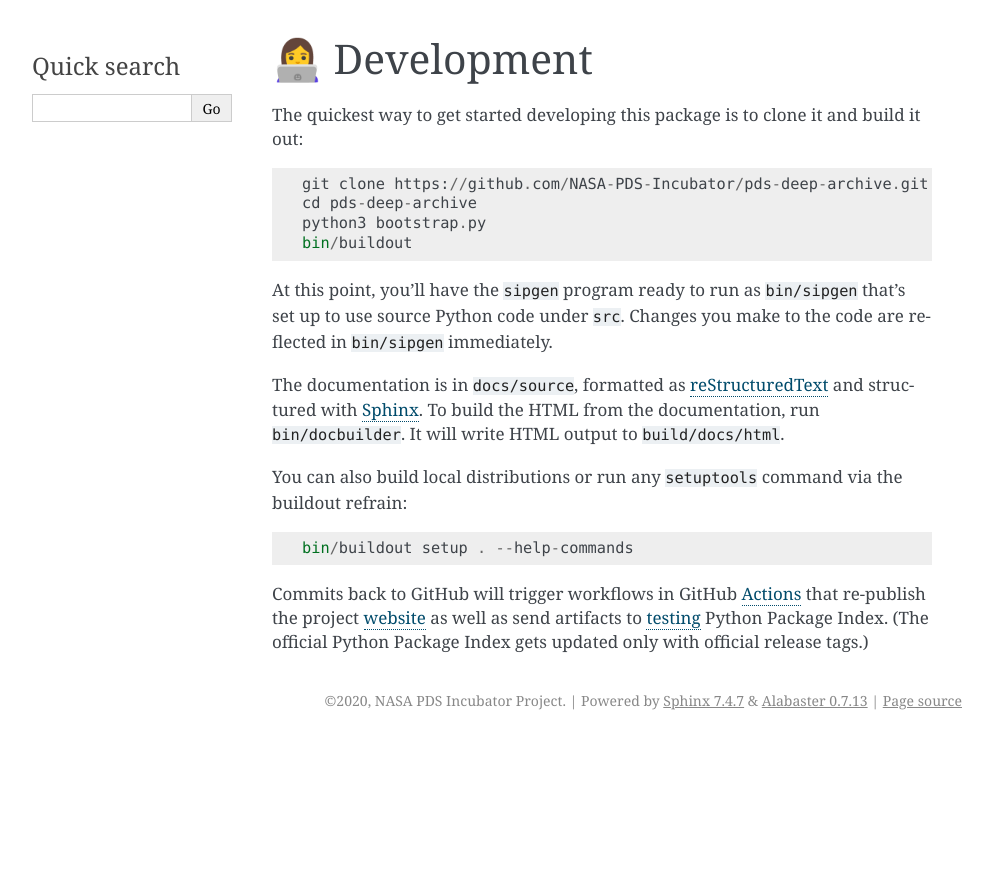
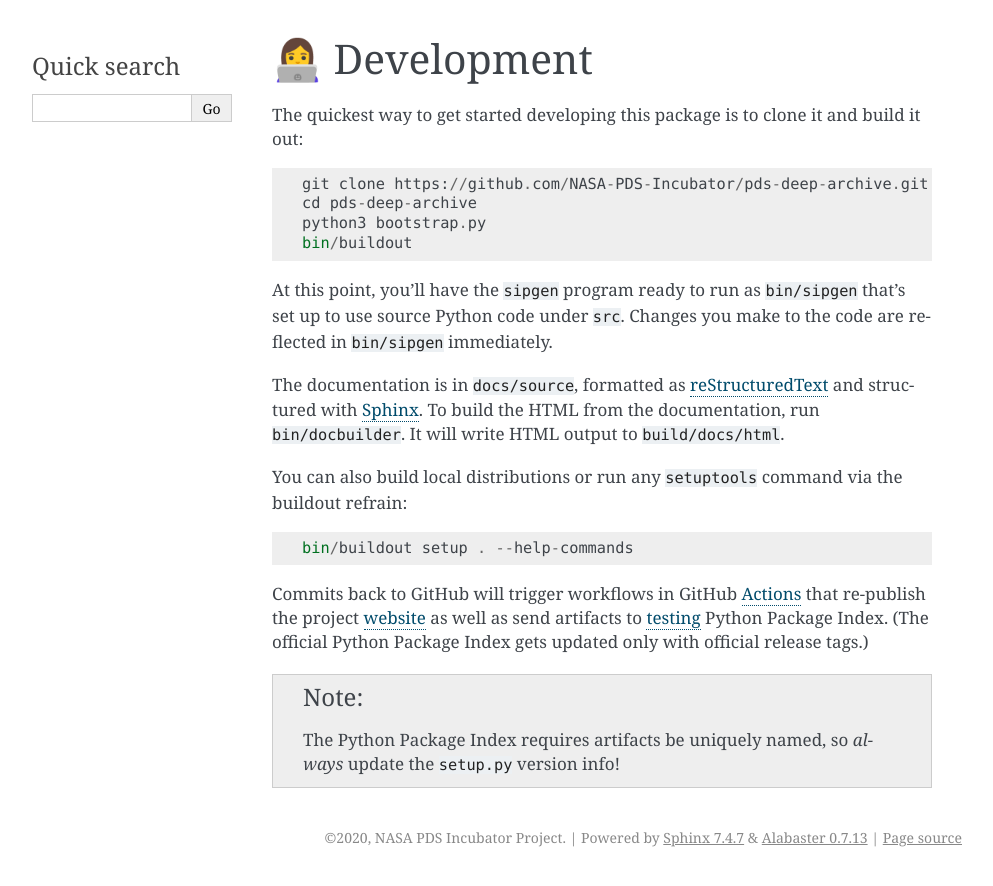
Before and after one commit to NASA-PDS/deep-archive, a Sphinx documentation site: the page built from docs/source/development/index.rst, in a window 1280 px wide. Shown: the top 886 px of the page, without its empty margins (148-1141 px from the left). Built offline with Sphinx 7.4.7, drawn with Linux system fonts in a browser that asks for light colours.

Commit message:
PyPI version uniqueness!
Glad I stayed up late. It turns out PyPI disallows overwriting of packages, even on test.pypi.org. So add a note about why it's important to update the `setup.py` version info, and update the `setup.py` version info.

```diff
--- a/docs/source/development/index.rst
+++ b/docs/source/development/index.rst
@@ -27,6 +27,11 @@ re-publish the project website_ as well as send artifacts to testing_ Python
 Package Index.  (The official Python Package Index gets updated only with
 official release tags.)
 
+..  note::
+
+    The Python Package Index requires artifacts be uniquely named, so *always*
+    update the ``setup.py`` version info!
+
 
 .. _reStructuredText: https://docutils.sourceforge.io/rst.html
 .. _Sphinx: https://www.sphinx-doc.org/en/master/
--- a/setup.py
+++ b/setup.py
@@ -54,7 +54,7 @@ _requirements = [
 
 setup(
     name='pds.deeparchive',
-    version='0.0.0',
+    version='0.0.1',
     description='SIP Generator',
     long_description=readme + '\n\n' + changes,
     keywords='PDS CCSDS OAIS AIP SIP metadata submission archive package',
```
